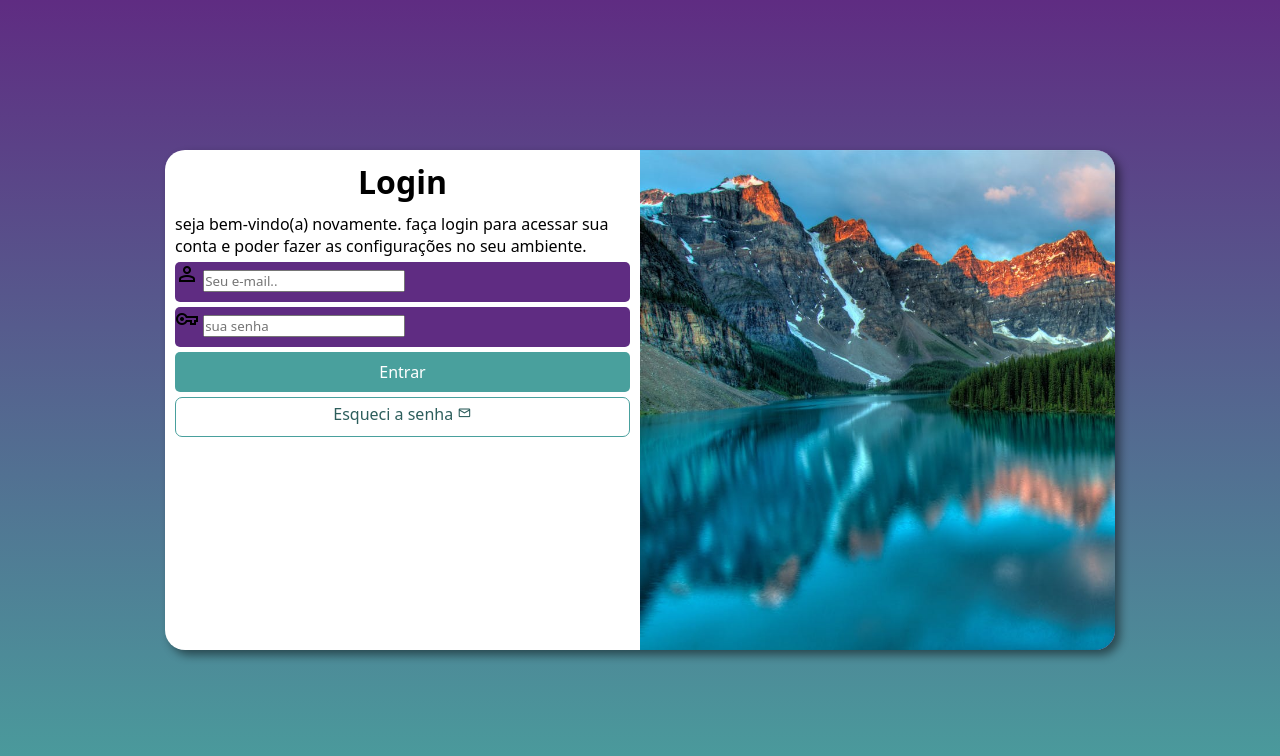
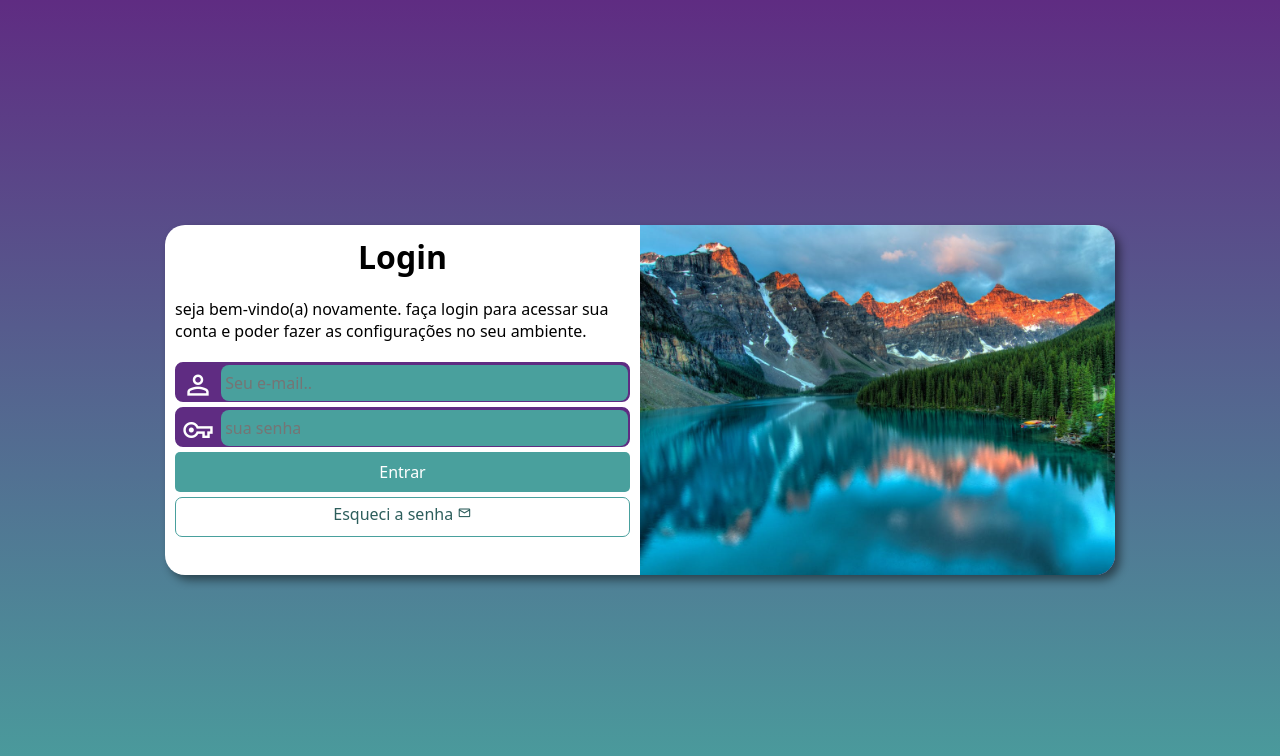
Before and after one commit to Srchrystian1234/projeto-login, a plain HTML site: page index.html in a window 1280 px wide. Drawn offline with nearby package versions, Linux system fonts and the light colour scheme.

Commit message:
finalizando tela de login

```diff
--- a/estilos/media-query.css
+++ b/estilos/media-query.css
@@ -19,6 +19,7 @@ grandes telas : acima de 1200px
         width:
         90vw;
         /*  ficou um pouco maior aqui por pra aparecer em tela de tablet*/
+        height: 280px;
     }
     /* agora vamos colocar uma div ao lado da outra , elas tem que esta em bloco (display:block) para pode funcionar*/
     /* lembrando que essa configuração é pra tablet*/
@@ -43,6 +44,7 @@ grandes telas : acima de 1200px
     /* configurando o tamanho da tela de login*/
     section#login{
         width: 950px;/* configuravel aqui*/
+        height: 350px;
     }
     /* configurando a div imagem tamanho e colocando ela ao lado da div formulario*/
     section#login > div#imagem{ /*confirando a imagem*/
@@ -61,6 +63,6 @@ grandes telas : acima de 1200px
     }
     div#formulario > p{
         font-size: 1em;
-
+         margin:20px 0px ;
      }
 }
--- a/estilos/style.css
+++ b/estilos/style.css
@@ -29,12 +29,16 @@ section#login{ /* section que esta o id de login*/
     position: absolute; /* colocando em absolute para centralizar a tela login*/
     left: 50%; /* 50% do left */
     top: 50%; /* 50% do top*/
-    transform: translate(-50%,-50%); /* pra deixar ele bem centralizado*/
+     /* pra deixar ele bem centralizado*/
     overflow:hidden ; /* tudo que tiver fora da borda vai ficar escondido*/
     width: 260px; /* tamanho da caixa de login*/
     height: 500px;/* altura */
     border-radius: 20px; /* borda curvada*/
     box-shadow: 5px 5px 10px rgba(0, 0, 0, 0.473); /* sombra*/
+
+
+    /* todas as transições sempre por ultimo pra evitar problema*/
+    transform: translate(-50%,-50%);
     transition: width 0.3s, height 0.3s; /* transicao da aumentada largura ou altura*/
     /* essa funcao abaixo para dar uma suavezada durante animaação , ela nao vai aceleram na mesma frenquecia*/
     transition-timing-function: ease;
@@ -65,12 +69,39 @@ div#formulario > p{
 div.campo >label{
     display: none; /* tirando aas palavras login e senha*/
 }
+div.campo > span{
+    color: white;
+
+    font-size: 2em;
+    width:40px ;
+    padding: 5px;
+}
+div.campo > input{
+    background-color: #49a09d;
+    font-size: 1em;
+    /* width tenho que colocar 100% so que ele vai quebrar tenho outra forma de fazer*/
+    width: calc(100% - 44.5px);/* fiz isso pra ficar bem posicionado*/
+
+    height: 100%;
+    border: 0px;
+    border-radius: 8px;
+    padding: 4px;
+    transform:translateY(-12px); /* aqui pra cima coloquei -50px*/
+    /* importante sem quando tiver uma animação , sempre colocar ele na ulitma linha do seletor , sempre pra evitar bugs*/
+
+}
+/* dessa forma em baixo se voce clicar em cima ou tiver com foco ele fica branco*/
+div.campo > input:focus-within{ /* focus pra da foco quando eu clicar*/
+    background-color: white;
+
+}
 form > div.campo{
    background-color: #5f2c82;
+   border: 2px solid #5f2c82;
    display: block;
    width: 100%;
    height: 40px;
-   border-radius: 5px;
+   border-radius: 8px;
    margin: 5px 0px;
 }
 form > input[type=submit]{
```
